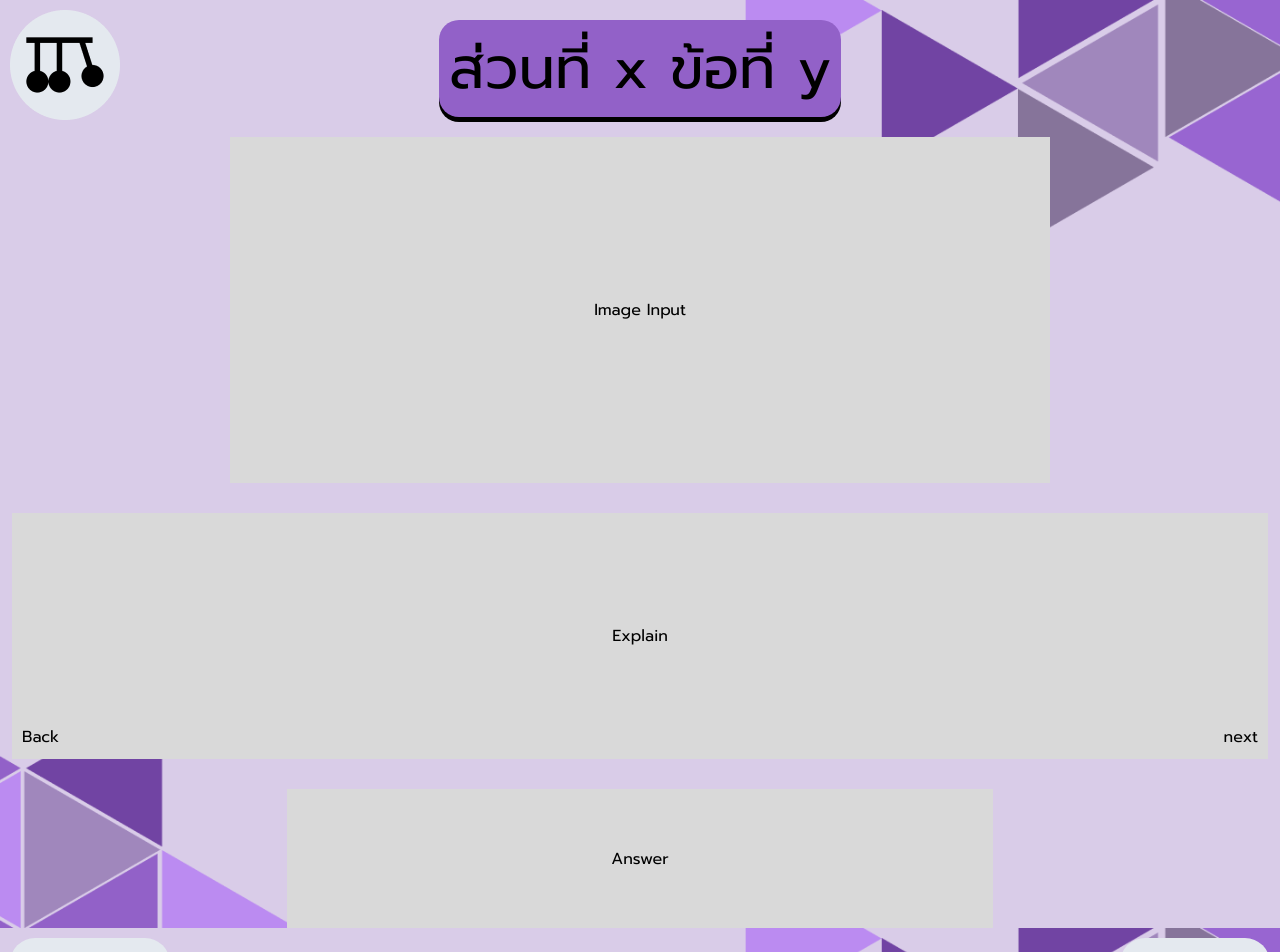
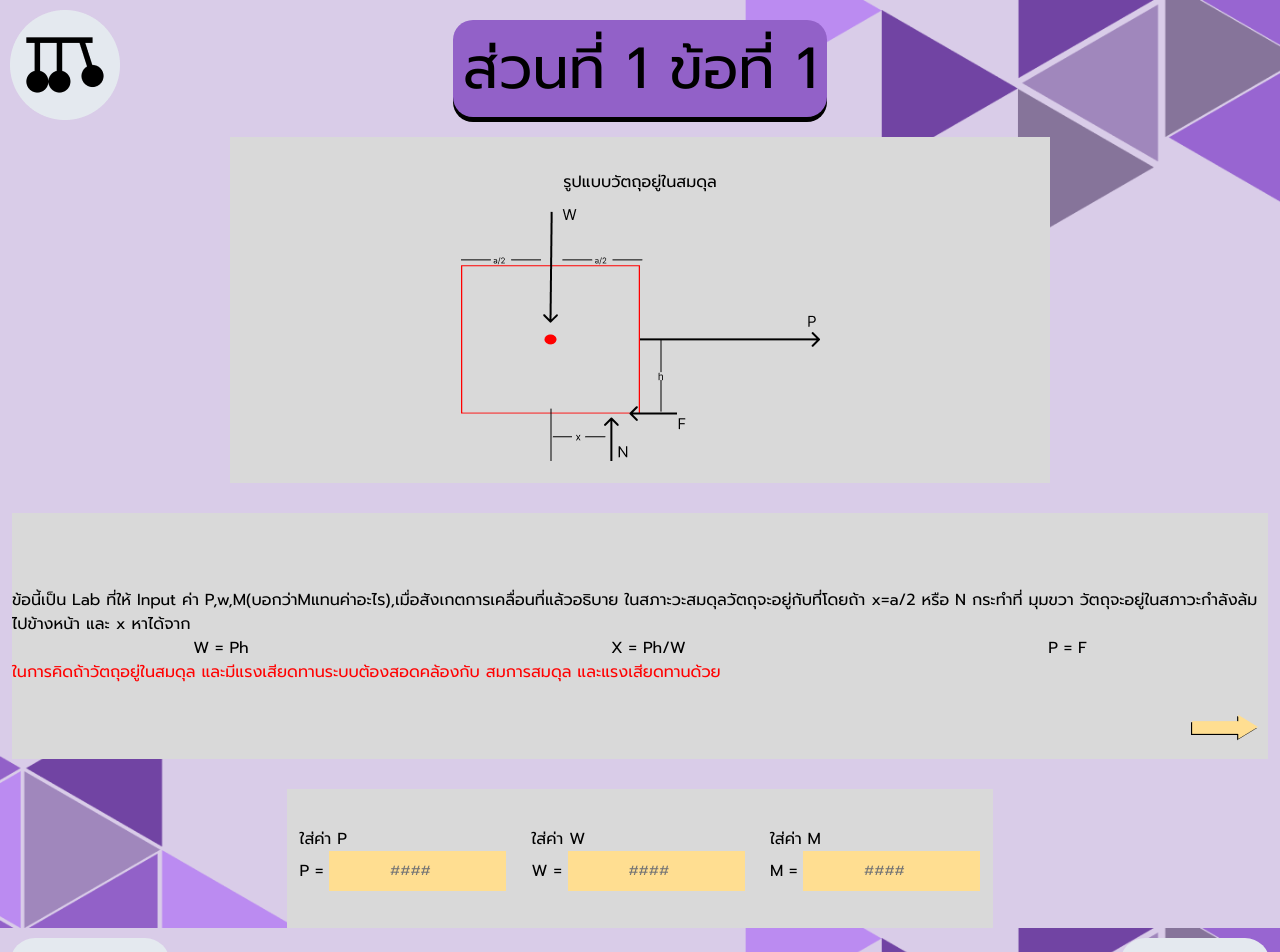
Before and after one commit to KaminariSora/Project_EG203, a React (Create React App) app in the folder eg203/: page / in a window 1280 px wide. Shown: the top 952 px of the page. Built offline with nearby package versions, Linux system fonts and the light colour scheme.

Commit message:
Forward backward slide explanation

```diff
--- a/eg203/src/App.js
+++ b/eg203/src/App.js
@@ -1,11 +1,11 @@
-import logo from './logo.svg';
 import './App.css';
 import Template from './Components/exercise_template';
+import Section1 from './Components/section1';
 
 function App() {
   return (
     <div>
-      <Template/>
+      <Section1 />
     </div>
   );
 }
--- /dev/null
+++ b/eg203/src/Components/section1.css
@@ -0,0 +1,204 @@
+@import url('https://fonts.googleapis.com/css2?family=Prompt:ital,wght@0,100;0,200;0,300;0,400;0,500;0,600;0,700;0,800;0,900;1,100;1,200;1,300;1,400;1,500;1,600;1,700;1,800;1,900&display=swap');
+
+* {
+    margin: 0;
+    padding: 0;
+    box-sizing: border-box;
+    font-family: "Prompt", sans-serif;
+}
+
+body {
+    min-height: 100vh;
+    max-width: 100vw;
+    background-image: url("../../public/Images/BackgroundImage.png");
+    background-size: cover;
+    background-repeat: repeat;
+    background-position: center;
+}
+
+.logo {
+    position: absolute;
+    left: 0;
+    top: 0;
+    margin: 10px;
+    width: 110px;
+}
+
+.container {
+    position: relative;
+    display: flex;
+    align-items: center;
+    justify-content: center;
+    flex-direction: column;
+}
+
+.title {
+    margin: 20px;
+    padding: 10px;
+    padding-top: 5px;
+    padding-bottom: 5px;
+    /* border: 1px solid black; */
+    border-radius: 20px;
+    background-color: #9261C8;
+    font-size: 58px;
+    box-shadow: 0px 5px black;
+}
+
+.problem,
+.explanation,
+.answer {
+    display: flex;
+    align-items: center;
+    justify-content: center;
+}
+
+.problem {
+    flex-direction: column;
+    max-width: 820px;
+    min-width: 346px;
+    width: 100%;
+    height: 346px;
+    margin: auto;
+    background-color: #D9D9D9;
+    margin-bottom: 30px;
+    position: relative;
+}
+
+.problem p {
+    line-height: 3rem;
+}
+
+.explanation {
+    position: relative;
+    max-width: 1256px;
+    width: 100%;
+    height: 246px;
+    background-color: #D9D9D9;
+    margin-bottom: 30px;
+}
+
+.slide-1 {
+    display: block;
+}
+
+.slide-2 {
+    display: none;
+}
+
+.formular {
+    display: flex;
+    align-items: center;
+    justify-content: space-around;
+    flex-direction: row;
+}
+
+#back-btn {
+    position: absolute;
+    left: 0;
+    bottom: 0;
+    margin: 10px;
+    rotate: 180deg;
+}
+
+#back-btn button {
+    background: transparent;
+    border: none;
+}
+
+#back-btn button:hover {
+    cursor: pointer;
+}
+
+#next-btn {
+    position: absolute;
+    right: 0;
+    bottom: 0;
+    margin: 10px;
+}
+
+#next-btn button {
+    background: transparent;
+    border: none;
+}
+
+#next-btn button:hover {
+    cursor: pointer;
+}
+
+.answer {
+    display: flex;
+    justify-content: space-around;
+    flex-wrap: wrap;
+    max-width: 706px;
+    width: 100%;
+    min-height: 139px;
+    height: 100%;
+    background-color: #D9D9D9;
+}
+
+#p-value,
+#w-value,
+#m-value {
+    position: relative;
+}
+
+.input input{
+    background-color: #FFDE91;
+    border: none;
+    height: 40px;
+    text-align: center;
+}
+
+/* #p-value:after,
+#w-value:after {
+    content: '';
+    position: absolute;
+    right: 0;
+    top: 0;
+    background-color: #000;
+    width: 1px;
+    height: 100%;
+} */
+
+footer {
+    position: relative;
+    bottom: 0;
+    width: 100%;
+    background-color: aqua;
+}
+
+.back-control {
+    position: absolute;
+    left: 0;
+}
+
+.next-control {
+    position: absolute;
+    right: 0;
+}
+
+.next-control,
+.back-control {
+    margin: 10px;
+    margin-bottom: 10px;
+    padding: 20px;
+    font-size: 32px;
+    border: none;
+    border-radius: 25px;
+    background-color: #E4E9EF;
+}
+
+@media only screen and (max-width:680px) {
+    .logo {
+        display: none;
+    }
+
+    .title {
+        font-size: 32px;
+    }
+
+    .next-control,
+    .back-control {
+        font-size: 16px;
+    }
+}
--- /dev/null
+++ b/eg203/src/Components/section1.js
@@ -0,0 +1,107 @@
+import './section1.css'
+import { useState, useEffect } from 'react'
+
+const Section1 = () => {
+    const [p_value, setP_value] = useState(0)
+    const [w_value, setW_value] = useState(0)
+    const [m_value, setM_value] = useState(0)
+    const [currentSlide, setCurrentSlide] = useState(0)
+    const slides = [{
+        title: 'Slide 1',
+        content:
+            'ข้อนี้เป็น Lab ที่ให้ Input ค่า P,w,M(บอกว่าMแทนค่าอะไร),เมื่อสังเกตการเคลื่อนที่แล้วอธิบาย ในสภาะวะสมดุลวัตถุจะอยู่กับที่โดยถ้า x=a/2 หรือ N กระทำที่ มุมขวา วัตถุจะอยู่ในสภาวะกำลังล้มไปข้างหน้า และ x หาได้จาก',
+        formular: ['W = Ph', 'X = Ph/W', 'P = F'],
+        note:
+            'ในการคิดถ้าวัตถุอยู่ในสมดุล และมีแรงเสียดทานระบบต้องสอดคล้องกับ สมการสมดุล และแรงเสียดทานด้วย'
+    },
+    {
+        title: 'Slide 2',
+        content:
+            'ถ้าเพิ่ม P ขึ้นเรื่อยๆ จนค่า F มากสุด(F ) วัตถุจะกำลังเคลื่อนที่ โดย F  = MN(ถ้าเพิ่ม P ถึง F  จะเกิด R  ) และเมื่ออยู่ใน สภาวะ กำลังเคลื่อนที่ แรง N และ F  จะทำให้เกิด R  โดยหามุมของ R  ได้จาก',
+        formular: ['θ = tan<sup>-1</sup>M'],
+        note:
+            ''
+    }]
+
+    useEffect(() => {
+        console.log("P_value : ", p_value);
+        console.log("W_value : ", w_value);
+        console.log("M_value : ", m_value);
+    }, [p_value, w_value, m_value]);
+
+    const handleP_value = (event) => {
+        setP_value(event.target.value)
+    }
+    const handleW_value = (event) => {
+        setW_value(event.target.value)
+    }
+    const handleM_value = (event) => {
+        setM_value(event.target.value)
+    }
+
+    const handleNextSlide = () => {
+        setCurrentSlide((prevSlide) => (prevSlide + 1) % slides.length)
+    }
+    const handleBackSlide = () => {
+        setCurrentSlide((prevSlide) => prevSlide - 1)
+    }
+
+    return (
+        <div className="container">
+            <img className="logo" src="./Images/LogoApp.png"></img>
+            <div className="title">ส่วนที่ 1 ข้อที่ 1</div>
+            <div className="problem">
+                <p>รูปแบบวัตถุอยู่ในสมดุล</p>
+                <img src="./Images/Section1_1.png"></img>
+            </div>
+            <div className="explanation">
+                <div className='slide-1'>
+                    <p>{slides[currentSlide].content}</p>
+                    <div className='formular'>
+                        {slides[currentSlide].formular.map((item, index) => (
+                            <p key={index} dangerouslySetInnerHTML={{ __html: item }}></p>
+                        ))}
+                    </div>
+                    <p style={{ color: 'red' }}>{slides[currentSlide].note}</p>
+                </div>
+                {currentSlide !== 0 && (
+                    <div className="btn" id="back-btn">
+                        <button onClick={handleBackSlide}>
+                            <img src='./Images/Arrow.png'></img>
+                        </button>
+                    </div>
+                )}
+                <div className="btn" id="next-btn">
+                    <button onClick={handleNextSlide}>
+                        <img src='./Images/Arrow.png'></img>
+                    </button>
+                </div>
+            </div>
+            <div className="answer">
+                <div className="input" id="p-value">
+                    <p>ใส่ค่า P</p>
+                    <label>P = </label>
+                    <input type='number' placeholder="####" onChange={handleP_value}></input>
+                </div>
+
+                <div className="input" id="w-value">
+                    <p>ใส่ค่า W</p>
+                    <label>W = </label>
+                    <input type='number' placeholder="####" onChange={handleW_value}></input>
+                </div>
+
+                <div className="input" id="m-value">
+                    <p>ใส่ค่า M</p>
+                    <label>M = </label>
+                    <input type='number' placeholder="####" onChange={handleM_value}></input>
+                </div>
+            </div>
+            <footer>
+                <button className="back-control">ย้อนกลับ</button>
+                <button className="next-control">ข้อต่อไป</button>
+            </footer>
+        </div>
+    )
+}
+
+export default Section1
```
Also changed, not shown: eg203/public/Images/Section1_1.png (added).
